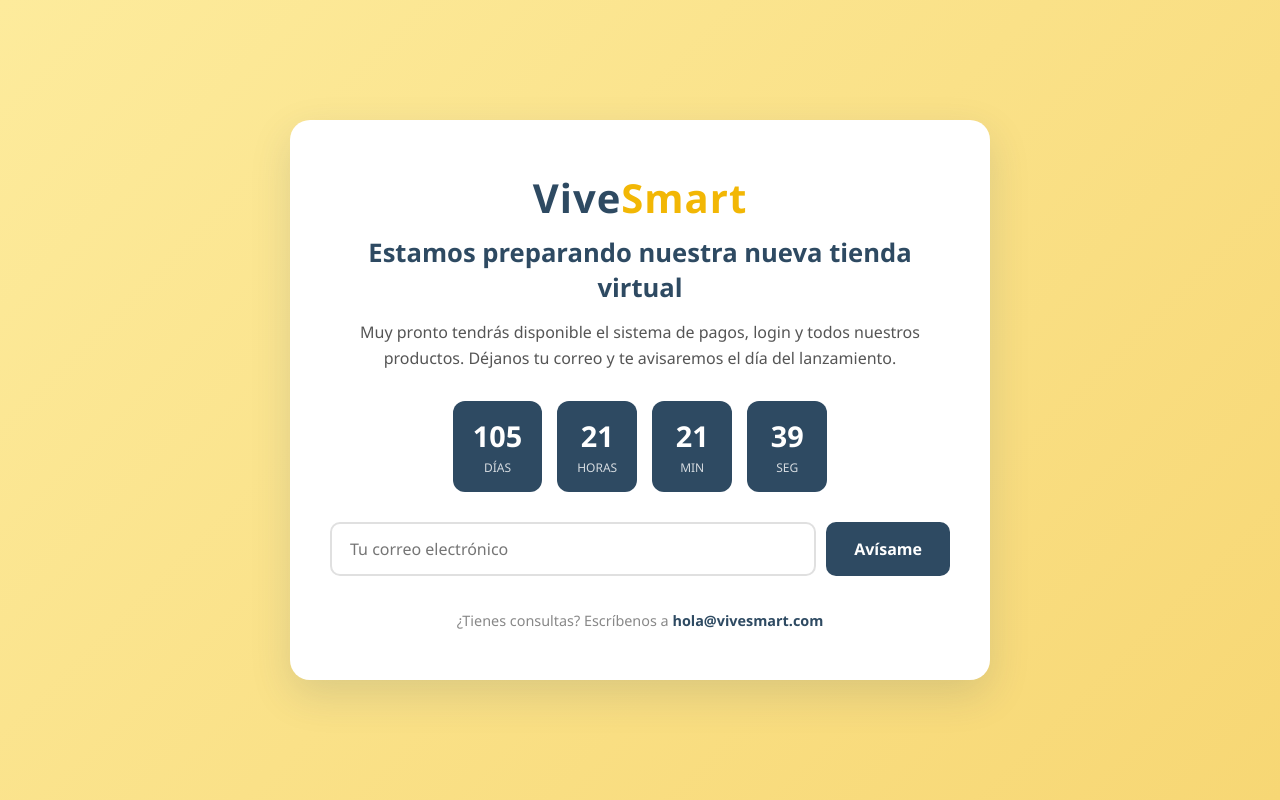
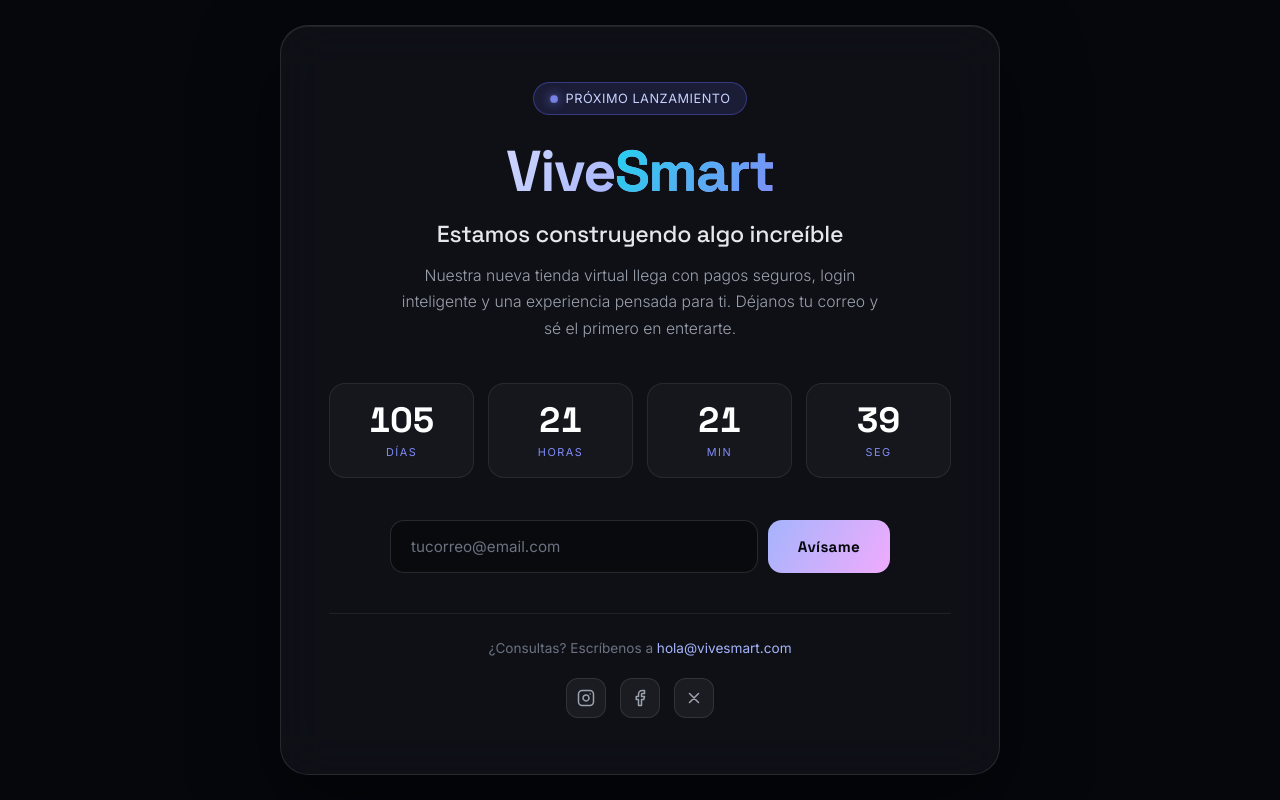
Before and after one commit to kars542-byte/vivesmart, a plain HTML site: page index.html in a window 1280 px wide. Drawn offline with Linux system fonts and the light colour scheme.

Commit message:
Actualizar index.html

```diff
--- a/index.html
+++ b/index.html
@@ -3,203 +3,380 @@
 <head>
 <meta charset="UTF-8">
 <meta name="viewport" content="width=device-width, initial-scale=1.0">
-    <title>ViveSmart | Próximamente</title>
+<title>ViveSmart | Muy pronto</title>
+<link rel="preconnect" href="https://fonts.googleapis.com">
+<link href="https://fonts.googleapis.com/css2?family=Space+Grotesk:wght@400;500;700&family=Inter:wght@300;400;600&display=swap" rel="stylesheet">
 <style>
     * {
         margin: 0;
         padding: 0;
         box-sizing: border-box;
-            font-family: 'Segoe UI', Tahoma, Geneva, Verdana, sans-serif;
     }
 
-        body {
-            min-height: 100vh;
+    html, body {
+        height: 100%;
+        overflow: hidden;
+        font-family: 'Inter', sans-serif;
+        background: #05070d;
+        color: #fff;
+    }
+
+    /* Fondo animado con orbes de luz */
+    .bg {
+        position: fixed;
+        inset: 0;
+        z-index: -2;
+        background:
+            radial-gradient(circle at 20% 20%, rgba(99, 102, 241, 0.35), transparent 45%),
+            radial-gradient(circle at 80% 30%, rgba(236, 72, 153, 0.25), transparent 45%),
+            radial-gradient(circle at 50% 90%, rgba(34, 211, 238, 0.25), transparent 50%),
+            #05070d;
+        animation: bgShift 18s ease-in-out infinite alternate;
+    }
+
+    @keyframes bgShift {
+        0%   { filter: hue-rotate(0deg); transform: scale(1); }
+        100% { filter: hue-rotate(25deg); transform: scale(1.08); }
+    }
+
+    /* Rejilla sutil */
+    .grid {
+        position: fixed;
+        inset: 0;
+        z-index: -1;
+        background-image:
+            linear-gradient(rgba(255,255,255,0.04) 1px, transparent 1px),
+            linear-gradient(90deg, rgba(255,255,255,0.04) 1px, transparent 1px);
+        background-size: 60px 60px;
+        mask-image: radial-gradient(circle at 50% 50%, #000 40%, transparent 85%);
+        -webkit-mask-image: radial-gradient(circle at 50% 50%, #000 40%, transparent 85%);
+    }
+
+    .wrapper {
+        height: 100%;
         display: flex;
         align-items: center;
         justify-content: center;
-            background: linear-gradient(135deg, #FDEB9C 0%, #F7D774 100%);
-            padding: 20px;
+        padding: 24px;
     }
 
-        .container {
-            background: #ffffff;
-            max-width: 700px;
+    .card {
         width: 100%;
-            padding: 50px 40px;
-            border-radius: 20px;
-            box-shadow: 0 15px 40px rgba(46, 74, 98, 0.15);
+        max-width: 720px;
+        padding: 56px 48px;
+        border-radius: 28px;
+        background: rgba(255, 255, 255, 0.04);
+        border: 1px solid rgba(255, 255, 255, 0.1);
+        backdrop-filter: blur(24px);
+        -webkit-backdrop-filter: blur(24px);
+        box-shadow:
+            0 30px 80px rgba(0, 0, 0, 0.55),
+            inset 0 1px 0 rgba(255, 255, 255, 0.08);
         text-align: center;
+        animation: fadeUp 1s ease both;
+    }
+
+    @keyframes fadeUp {
+        from { opacity: 0; transform: translateY(30px); }
+        to   { opacity: 1; transform: translateY(0); }
+    }
+
+    .badge {
+        display: inline-flex;
+        align-items: center;
+        gap: 8px;
+        padding: 8px 16px;
+        border-radius: 999px;
+        background: rgba(99, 102, 241, 0.15);
+        border: 1px solid rgba(99, 102, 241, 0.4);
+        color: #c7d2fe;
+        font-size: 0.8rem;
+        font-weight: 500;
+        letter-spacing: 0.5px;
+        text-transform: uppercase;
+        margin-bottom: 28px;
+    }
+
+    .dot {
+        width: 8px;
+        height: 8px;
+        border-radius: 50%;
+        background: #818cf8;
+        box-shadow: 0 0 12px #818cf8;
+        animation: pulse 1.6s ease-in-out infinite;
+    }
+
+    @keyframes pulse {
+        0%, 100% { opacity: 1; transform: scale(1); }
+        50% { opacity: 0.4; transform: scale(0.7); }
     }
 
     .logo {
-            font-size: 2.5rem;
-            font-weight: 800;
-            color: #2E4A62;
-            letter-spacing: 1px;
-            margin-bottom: 10px;
+        font-family: 'Space Grotesk', sans-serif;
+        font-size: clamp(2.4rem, 6vw, 3.6rem);
+        font-weight: 700;
+        letter-spacing: -1.5px;
+        line-height: 1;
+        margin-bottom: 18px;
+        background: linear-gradient(120deg, #ffffff 0%, #a5b4fc 50%, #f0abfc 100%);
+        -webkit-background-clip: text;
+        background-clip: text;
+        -webkit-text-fill-color: transparent;
     }
 
-        .logo span {
-            color: #F2B705;
+    .logo em {
+        font-style: normal;
+        background: linear-gradient(120deg, #22d3ee, #818cf8);
+        -webkit-background-clip: text;
+        background-clip: text;
+        -webkit-text-fill-color: transparent;
     }
 
     h1 {
-            font-size: 1.6rem;
-            color: #2E4A62;
-            margin-bottom: 15px;
-            font-weight: 600;
+        font-family: 'Space Grotesk', sans-serif;
+        font-size: clamp(1.1rem, 2.4vw, 1.45rem);
+        font-weight: 500;
+        color: #e5e7eb;
+        margin-bottom: 14px;
+        letter-spacing: -0.3px;
     }
 
-        p {
-            color: #555;
-            font-size: 1rem;
-            line-height: 1.6;
-            margin-bottom: 25px;
+    .sub {
+        font-size: 0.98rem;
+        color: #9ca3af;
+        line-height: 1.7;
+        max-width: 480px;
+        margin: 0 auto 40px;
+        font-weight: 300;
     }
 
+    /* Cuenta atrás */
     .countdown {
-            display: flex;
-            justify-content: center;
-            gap: 15px;
-            margin: 30px 0;
-            flex-wrap: wrap;
+        display: grid;
+        grid-template-columns: repeat(4, 1fr);
+        gap: 14px;
+        margin-bottom: 42px;
     }
 
-        .countdown div {
-            background: #2E4A62;
-            color: #fff;
-            padding: 15px 20px;
-            border-radius: 12px;
-            min-width: 80px;
+    .time-box {
+        padding: 18px 8px;
+        border-radius: 16px;
+        background: rgba(255, 255, 255, 0.03);
+        border: 1px solid rgba(255, 255, 255, 0.08);
+        transition: transform 0.3s ease, border-color 0.3s ease;
     }
 
-        .countdown div span {
-            display: block;
-            font-size: 1.8rem;
-            font-weight: 700;
+    .time-box:hover {
+        transform: translateY(-4px);
+        border-color: rgba(129, 140, 248, 0.5);
     }
 
-        .countdown div small {
-            font-size: 0.75rem;
-            text-transform: uppercase;
-            opacity: 0.8;
+    .time-box .num {
+        font-family: 'Space Grotesk', sans-serif;
+        font-size: clamp(1.6rem, 4vw, 2.2rem);
+        font-weight: 700;
+        color: #fff;
+        display: block;
+        line-height: 1;
+        font-variant-numeric: tabular-nums;
     }
 
+    .time-box .label {
+        display: block;
+        margin-top: 8px;
+        font-size: 0.68rem;
+        letter-spacing: 1.5px;
+        text-transform: uppercase;
+        color: #818cf8;
+        font-weight: 500;
+    }
+
+    /* Formulario */
     form {
         display: flex;
         gap: 10px;
-            margin-top: 20px;
         flex-wrap: wrap;
         justify-content: center;
+        max-width: 500px;
+        margin: 0 auto;
     }
 
     input[type="email"] {
         flex: 1;
         min-width: 220px;
-            padding: 14px 18px;
-            border: 2px solid #e0e0e0;
-            border-radius: 10px;
-            font-size: 1rem;
+        padding: 16px 20px;
+        border-radius: 14px;
+        border: 1px solid rgba(255, 255, 255, 0.12);
+        background: rgba(0, 0, 0, 0.3);
+        color: #fff;
+        font-size: 0.95rem;
+        font-family: 'Inter', sans-serif;
         outline: none;
-            transition: border 0.3s;
+        transition: border-color 0.3s, box-shadow 0.3s;
     }
 
+    input[type="email"]::placeholder { color: #6b7280; }
+
     input[type="email"]:focus {
-            border-color: #F2B705;
+        border-color: #818cf8;
+        box-shadow: 0 0 0 4px rgba(129, 140, 248, 0.15);
     }
 
     button {
-            padding: 14px 28px;
-            background: #2E4A62;
-            color: #fff;
+        padding: 16px 30px;
         border: none;
-            border-radius: 10px;
-            font-size: 1rem;
+        border-radius: 14px;
+        font-family: 'Space Grotesk', sans-serif;
+        font-size: 0.95rem;
         font-weight: 600;
+        letter-spacing: 0.3px;
+        color: #05070d;
         cursor: pointer;
-            transition: background 0.3s, transform 0.2s;
+        background: linear-gradient(120deg, #a5b4fc, #f0abfc);
+        transition: transform 0.25s ease, box-shadow 0.3s ease;
+        white-space: nowrap;
     }
 
     button:hover {
-            background: #F2B705;
-            color: #2E4A62;
         transform: translateY(-2px);
+        box-shadow: 0 12px 30px rgba(165, 180, 252, 0.35);
     }
 
+    button:active { transform: translateY(0); }
+
     .footer {
-            margin-top: 35px;
-            font-size: 0.9rem;
-            color: #888;
+        margin-top: 40px;
+        padding-top: 26px;
+        border-top: 1px solid rgba(255, 255, 255, 0.07);
+        font-size: 0.85rem;
+        color: #6b7280;
     }
 
     .footer a {
-            color: #2E4A62;
-            font-weight: 600;
+        color: #a5b4fc;
         text-decoration: none;
+        font-weight: 500;
+        transition: color 0.3s;
     }
 
-        .footer a:hover {
-            text-decoration: underline;
+    .footer a:hover { color: #f0abfc; }
+
+    /* Redes sociales */
+    .socials {
+        display: flex;
+        justify-content: center;
+        gap: 14px;
+        margin-top: 22px;
     }
 
-        @media (max-width: 480px) {
-            .container { padding: 35px 20px; }
-            .logo { font-size: 2rem; }
-            h1 { font-size: 1.3rem; }
-            .countdown div { min-width: 65px; padding: 10px 12px; }
-            .countdown div span { font-size: 1.4rem; }
+    .socials a {
+        width: 40px;
+        height: 40px;
+        border-radius: 12px;
+        display: flex;
+        align-items: center;
+        justify-content: center;
+        background: rgba(255, 255, 255, 0.05);
+        border: 1px solid rgba(255, 255, 255, 0.1);
+        color: #9ca3af;
+        transition: all 0.3s ease;
+    }
+
+    .socials a:hover {
+        color: #fff;
+        background: rgba(129, 140, 248, 0.2);
+        border-color: rgba(129, 140, 248, 0.5);
+        transform: translateY(-3px);
+    }
+
+    .socials svg { width: 18px; height: 18px; }
+
+    @media (max-width: 520px) {
+        .card { padding: 40px 24px; border-radius: 22px; }
+        .countdown { gap: 8px; }
+        .time-box { padding: 14px 4px; border-radius: 12px; }
+        form { flex-direction: column; }
+        button { width: 100%; }
     }
 </style>
 </head>
 <body>
-    <div class="container">
-        <div class="logo">Vive<span>Smart</span></div>
-        <h1>Estamos preparando nuestra nueva tienda virtual</h1>
-        <p>Muy pronto tendrás disponible el sistema de pagos, login y todos nuestros productos. Déjanos tu correo y te avisaremos el día del lanzamiento.</p>
+    <div class="bg"></div>
+    <div class="grid"></div>
+
+    <div class="wrapper">
+        <div class="card">
+            <div class="badge">
+                <span class="dot"></span>
+                Próximo lanzamiento
+            </div>
+
+            <div class="logo">Vive<em>Smart</em></div>
+
+            <h1>Estamos construyendo algo increíble</h1>
+            <p class="sub">
+                Nuestra nueva tienda virtual llega con pagos seguros, login inteligente
+                y una experiencia pensada para ti. Déjanos tu correo y sé el primero en enterarte.
+            </p>
 
             <div class="countdown">
-            <div><span id="dias">00</span><small>Días</small></div>
-            <div><span id="horas">00</span><small>Horas</small></div>
-            <div><span id="minutos">00</span><small>Min</small></div>
-            <div><span id="segundos">00</span><small>Seg</small></div>
+                <div class="time-box"><span class="num" id="dias">00</span><span class="label">Días</span></div>
+                <div class="time-box"><span class="num" id="horas">00</span><span class="label">Horas</span></div>
+                <div class="time-box"><span class="num" id="min">00</span><span class="label">Min</span></div>
+                <div class="time-box"><span class="num" id="seg">00</span><span class="label">Seg</span></div>
             </div>
 
-        <form onsubmit="event.preventDefault(); alert('¡Gracias! Te avisaremos cuando lancemos ViveSmart.'); this.reset();">
-            <input type="email" placeholder="Tu correo electrónico" required>
+            <form onsubmit="event.preventDefault(); alert('¡Gracias! Te avisaremos el día del lanzamiento 🚀'); this.reset();">
+                <input type="email" placeholder="tucorreo@email.com" required>
                 <button type="submit">Avísame</button>
             </form>
 
             <div class="footer">
-            ¿Tienes consultas? Escríbenos a <a href="mailto:hola@vivesmart.com">hola@vivesmart.com</a>
+                ¿Consultas? Escríbenos a <a href="mailto:hola@vivesmart.com">hola@vivesmart.com</a>
+                <div class="socials">
+                    <a href="#" aria-label="Instagram">
+                        <svg viewBox="0 0 24 24" fill="none" stroke="currentColor" stroke-width="2" stroke-linecap="round" stroke-linejoin="round"><rect x="2" y="2" width="20" height="20" rx="5"/><path d="M16 11.37A4 4 0 1 1 12.63 8 4 4 0 0 1 16 11.37z"/><line x1="17.5" y1="6.5" x2="17.51" y2="6.5"/></svg>
+                    </a>
+                    <a href="#" aria-label="Facebook">
+                        <svg viewBox="0 0 24 24" fill="none" stroke="currentColor" stroke-width="2" stroke-linecap="round" stroke-linejoin="round"><path d="M18 2h-3a5 5 0 0 0-5 5v3H7v4h3v8h4v-8h3l1-4h-4V7a1 1 0 0 1 1-1h3z"/></svg>
+                    </a>
+                    <a href="#" aria-label="X">
+                        <svg viewBox="0 0 24 24" fill="none" stroke="currentColor" stroke-width="2" stroke-linecap="round" stroke-linejoin="round"><path d="M18 6 6 18M6 6l12 12"/></svg>
+                    </a>
+                </div>
+            </div>
         </div>
     </div>
 
     <script>
-        // Fecha de lanzamiento (puedes cambiarla)
-        const fechaLanzamiento = new Date("2026-12-31T00:00:00").getTime();
+        // ⚙️ Cambia esta fecha por la de tu lanzamiento real
+        const FECHA_LANZAMIENTO = new Date("2026-12-31T00:00:00").getTime();
 
-        const actualizarContador = () => {
-            const ahora = new Date().getTime();
-            const distancia = fechaLanzamiento - ahora;
+        const $ = id => document.getElementById(id);
 
-            if (distancia < 0) {
-                document.querySelector('.countdown').innerHTML = "<p style='color:#2E4A62; font-weight:700;'>¡Ya estamos en línea!</p>";
+        function actualizar() {
+            const ahora = Date.now();
+            const diff = FECHA_LANZAMIENTO - ahora;
+
+            if (diff <= 0) {
+                document.querySelector(".countdown").innerHTML =
+                    "<p style='grid-column:1/-1; color:#a5b4fc; font-weight:600; font-size:1.1rem;'>🚀 ¡Ya estamos en línea!</p>";
                 return;
             }
 
-            const dias = Math.floor(distancia / (1000 * 60 * 60 * 24));
-            const horas = Math.floor((distancia % (1000 * 60 * 60 * 24)) / (1000 * 60 * 60));
-            const minutos = Math.floor((distancia % (1000 * 60 * 60)) / (1000 * 60));
-            const segundos = Math.floor((distancia % (1000 * 60)) / 1000);
+            const d = Math.floor(diff / 86400000);
+            const h = Math.floor((diff % 86400000) / 3600000);
+            const m = Math.floor((diff % 3600000) / 60000);
+            const s = Math.floor((diff % 60000) / 1000);
 
-            document.getElementById("dias").textContent = String(dias).padStart(2, "0");
-            document.getElementById("horas").textContent = String(horas).padStart(2, "0");
-            document.getElementById("minutos").textContent = String(minutos).padStart(2, "0");
-            document.getElementById("segundos").textContent = String(segundos).padStart(2, "0");
-        };
+            $("dias").textContent  = String(d).padStart(2, "0");
+            $("horas").textContent = String(h).padStart(2, "0");
+            $("min").textContent   = String(m).padStart(2, "0");
+            $("seg").textContent   = String(s).padStart(2, "0");
+        }
 
-        actualizarContador();
-        setInterval(actualizarContador, 1000);
+        actualizar();
+        setInterval(actualizar, 1000);
     </script>
 </body>
 </html>
```
Lines whose indentation alone changed are shown as unchanged.
